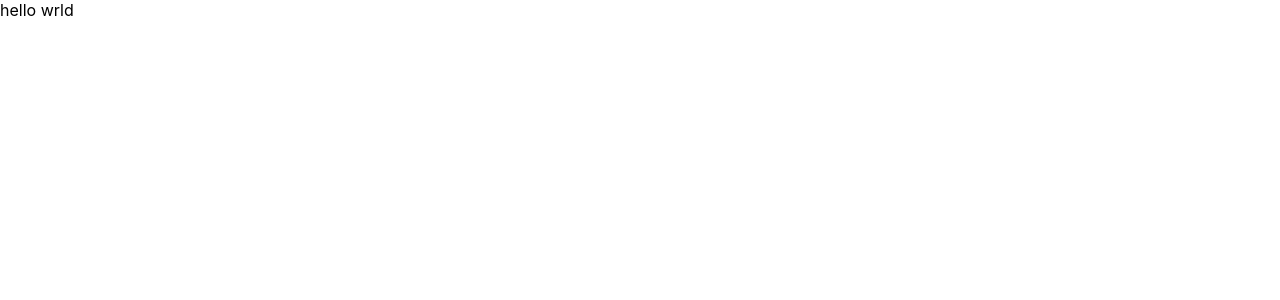
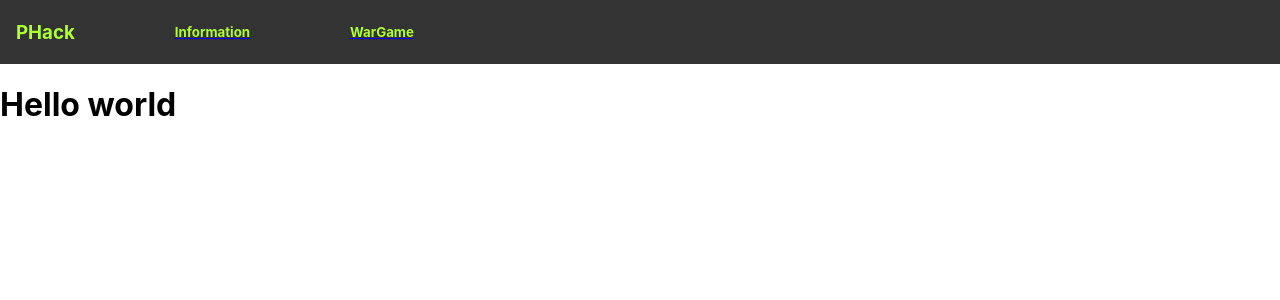
Before and after one commit to AshutoshPatole/surprise, a React (Create React App) app: page /intro in a window 1280 px wide. Shown: the top 300 px of the page. Built offline with nearby package versions, Linux system fonts and the light colour scheme.

Commit message:
Add app bar and links

```diff
--- /dev/null
+++ b/src/components/AppBar.js
@@ -0,0 +1,30 @@
+import React from "react";
+import { getUserDetails } from "../utils/user_details";
+import { Link } from "react-router-dom";
+import Login from "../containers/Login/Login";
+
+function MyAppBar() {
+  const u = getUserDetails();
+  return (
+    <div style={{ backgroundColor: "#333", height: "64px" }}>
+      <div
+        style={{
+          display: "flex",
+          alignItems: "center",
+          height: "100%",
+          padding: "0 16px",
+        }}
+      >
+        <h3 style={{ margin: 0, color: "greenyellow" }}>PHack</h3>
+        <Link to="/information">
+          <h5 style={{ margin: 100, color: "greenyellow" }}>Information</h5>
+        </Link>
+        <Link to="/war">
+          <h5 style={{ margin: 0, color: "greenyellow" }}>WarGame</h5>
+        </Link>
+      </div>
+    </div>
+  );
+}
+
+export default MyAppBar;
--- a/src/containers/Introduction/Intro.css
+++ b/src/containers/Introduction/Intro.css
@@ -0,0 +1,15 @@
+.appBar {
+  background-color: #333;
+  height: 60px;
+  display: flex;
+  align-items: center;
+  padding-left: 20px;
+  padding-right: 20px;
+}
+
+.title {
+  color: green;
+  font-size: 24px;
+  font-weight: bold;
+  flex-grow: 1;
+}
--- a/src/containers/Introduction/Intro.js
+++ b/src/containers/Introduction/Intro.js
@@ -1,5 +1,15 @@
+import MyAppBar from "../../components/AppBar";
+import styles from "./Intro.css";
 const Intro = () => {
-  return <div> hello wrld</div>;
+  const user = JSON.parse(sessionStorage.getItem("u"));
+  console.log(user);
+
+  return (
+    <div>
+      <MyAppBar></MyAppBar>
+      <h1> Hello world</h1>
+    </div>
+  );
 };
 
 export default Intro;
--- /dev/null
+++ b/src/utils/user_details.js
@@ -0,0 +1,8 @@
+export function getUserDetails() {
+  const user = sessionStorage.getItem("u");
+  if (user) {
+    return JSON.parse(user);
+  } else {
+    return null;
+  }
+}
```
